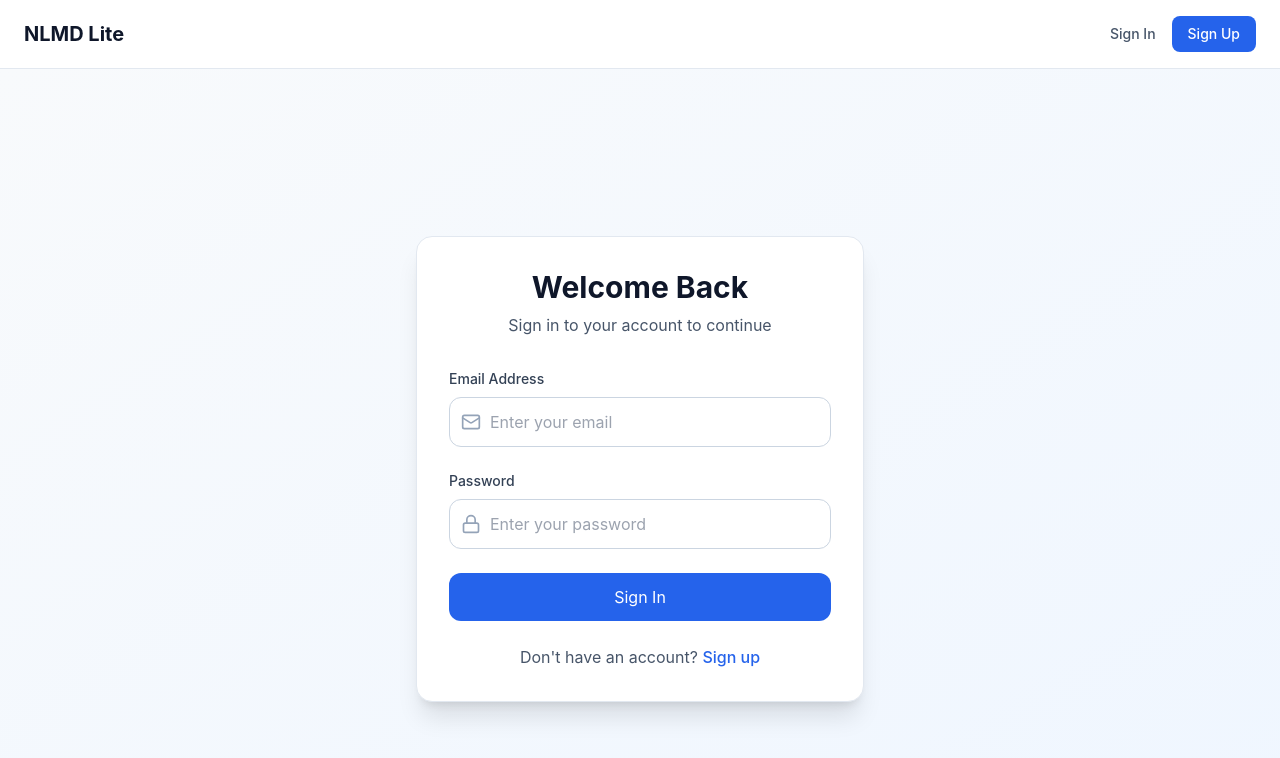
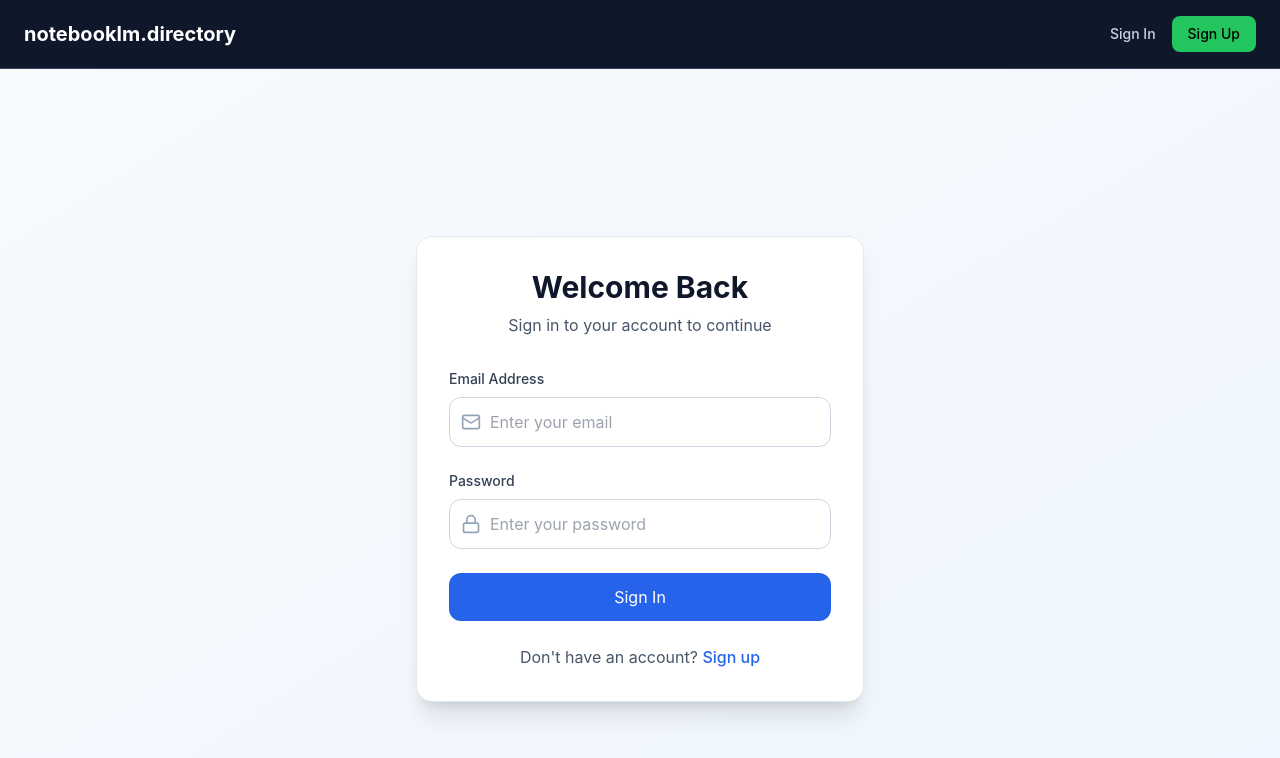
Before and after one commit to Ouraina/nlmd-lite, a React (Vite) app: page /login in a window 1280 px wide. Shown: the top 758 px of the page. Built offline with nearby package versions, Linux system fonts and the light colour scheme.

Commit message:
MVP: Fix white screen issue, update header to dark theme, ready for production launch 🚀

```diff
--- a/src/components/layout/Header.tsx
+++ b/src/components/layout/Header.tsx
@@ -20,10 +20,10 @@ export const Header: React.FC = () => {
   const subscriptionPlan = getSubscriptionPlan();
 
   return (
-    <header className="bg-white border-b border-slate-200 px-6 py-4">
+    <header className="bg-slate-900 border-b border-slate-700 px-6 py-4">
       <div className="max-w-7xl mx-auto flex items-center justify-between">
-        <Link to="/" className="text-xl font-bold text-slate-900">
-          NLMD Lite
+        <Link to="/" className="text-xl font-bold text-white">
+          notebooklm.directory
         </Link>
 
         {user && (
@@ -32,8 +32,8 @@ export const Header: React.FC = () => {
               to="/dashboard"
               className={`flex items-center gap-2 px-4 py-2 rounded-lg text-sm font-medium transition-colors ${
                 location.pathname === '/dashboard'
-                  ? 'bg-blue-100 text-blue-700'
-                  : 'text-slate-600 hover:text-slate-900 hover:bg-slate-100'
+                  ? 'bg-green-500/20 text-green-400'
+                  : 'text-slate-300 hover:text-white hover:bg-slate-800'
               }`}
             >
               <Database className="w-4 h-4" />
@@ -43,8 +43,8 @@ export const Header: React.FC = () => {
               to="/notebook-discovery"
               className={`flex items-center gap-2 px-4 py-2 rounded-lg text-sm font-medium transition-colors ${
                 location.pathname === '/notebook-discovery'
-                  ? 'bg-blue-100 text-blue-700'
-                  : 'text-slate-600 hover:text-slate-900 hover:bg-slate-100'
+                  ? 'bg-green-500/20 text-green-400'
+                  : 'text-slate-300 hover:text-white hover:bg-slate-800'
               }`}
             >
               <BookOpen className="w-4 h-4" />
@@ -57,27 +57,27 @@ export const Header: React.FC = () => {
           {user ? (
             <>
               {subscriptionPlan && isActive() && (
-                <div className="flex items-center gap-2 bg-blue-50 text-blue-700 px-3 py-1 rounded-full text-sm font-medium">
+                <div className="flex items-center gap-2 bg-green-500/20 text-green-400 px-3 py-1 rounded-full text-sm font-medium">
                   <Crown className="w-4 h-4" />
                   {subscriptionPlan.name}
                 </div>
               )}
 
-              <div className="flex items-center gap-2 text-slate-600">
+              <div className="flex items-center gap-2 text-slate-300">
                 <User className="w-4 h-4" />
                 <span className="text-sm">{user.email}</span>
               </div>
 
               <Link
                 to="/pricing"
-                className="text-blue-600 hover:text-blue-700 text-sm font-medium"
+                className="text-green-400 hover:text-green-300 text-sm font-medium"
               >
                 Pricing
               </Link>
 
               <button
                 onClick={handleSignOut}
-                className="flex items-center gap-2 text-slate-600 hover:text-slate-900 text-sm"
+                className="flex items-center gap-2 text-slate-300 hover:text-white text-sm"
               >
                 <LogOut className="w-4 h-4" />
                 Sign Out
@@ -87,13 +87,13 @@ export const Header: React.FC = () => {
             <div className="flex items-center gap-4">
               <Link
                 to="/login"
-                className="text-slate-600 hover:text-slate-900 text-sm font-medium"
+                className="text-slate-300 hover:text-white text-sm font-medium"
               >
                 Sign In
               </Link>
               <Link
                 to="/signup"
-                className="bg-blue-600 text-white px-4 py-2 rounded-lg hover:bg-blue-700 text-sm font-medium"
+                className="bg-green-500 text-black px-4 py-2 rounded-lg hover:bg-green-400 text-sm font-medium"
               >
                 Sign Up
               </Link>
```
